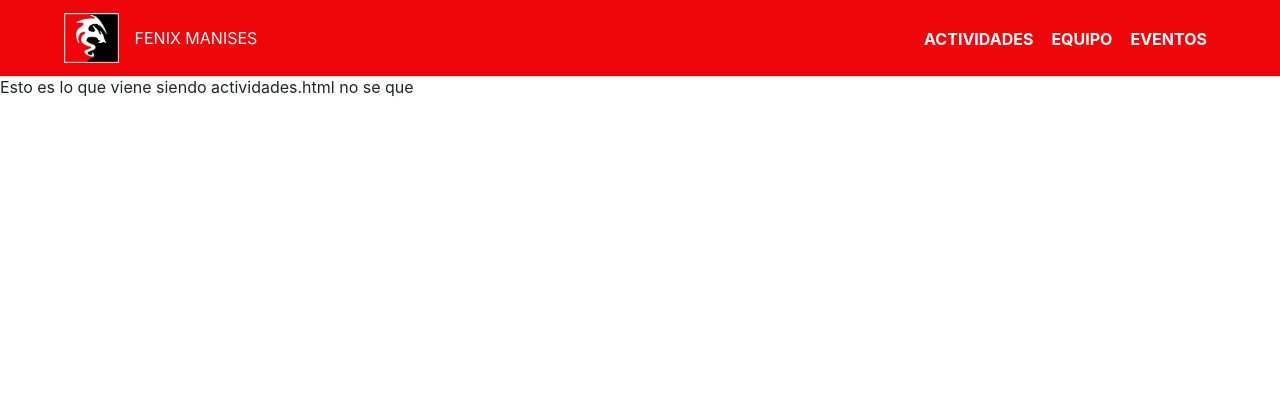
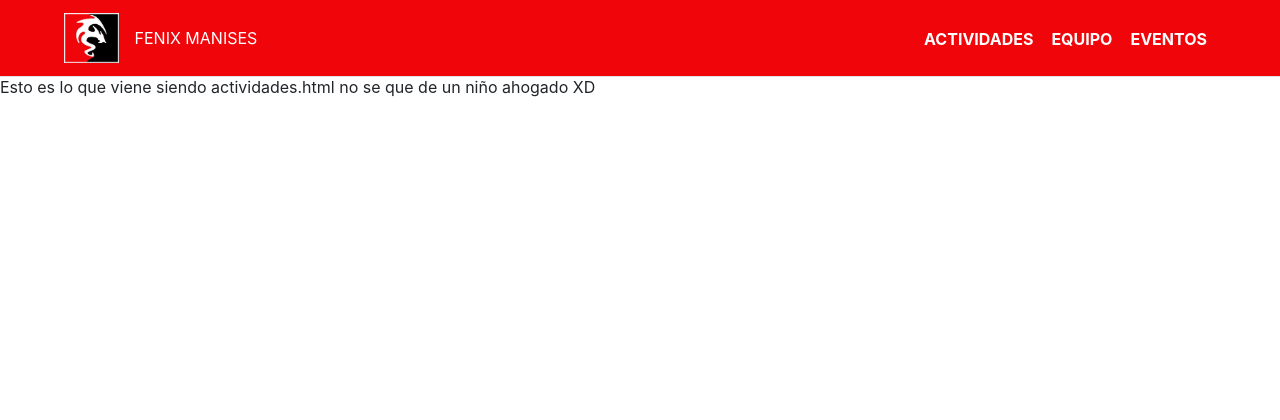
Before and after one commit to Idafrosk8679/ProyectoPiscina, a Symfony app: template proyectoPiscina/templates/actividades/index.html.twig in a window 1280 px wide. Shown: the top 420 px of the page. Run offline with Twig, Linux system fonts and the light colour scheme; the template is opened without the code that fills it, so the values that code supplies are empty; some libraries are stand-ins or nearby versions.

```diff
--- a/proyectoPiscina/templates/actividades/index.html.twig
+++ b/proyectoPiscina/templates/actividades/index.html.twig
@@ -7,7 +7,7 @@
 
 	<div class="tab-content" id="nav-tabContent">
 
-    Esto es lo que viene siendo actividades.html no se que
+    Esto es lo que viene siendo actividades.html no se que de un niño ahogado XD
 
 	</div>
 </div>{% endblock %}
```
